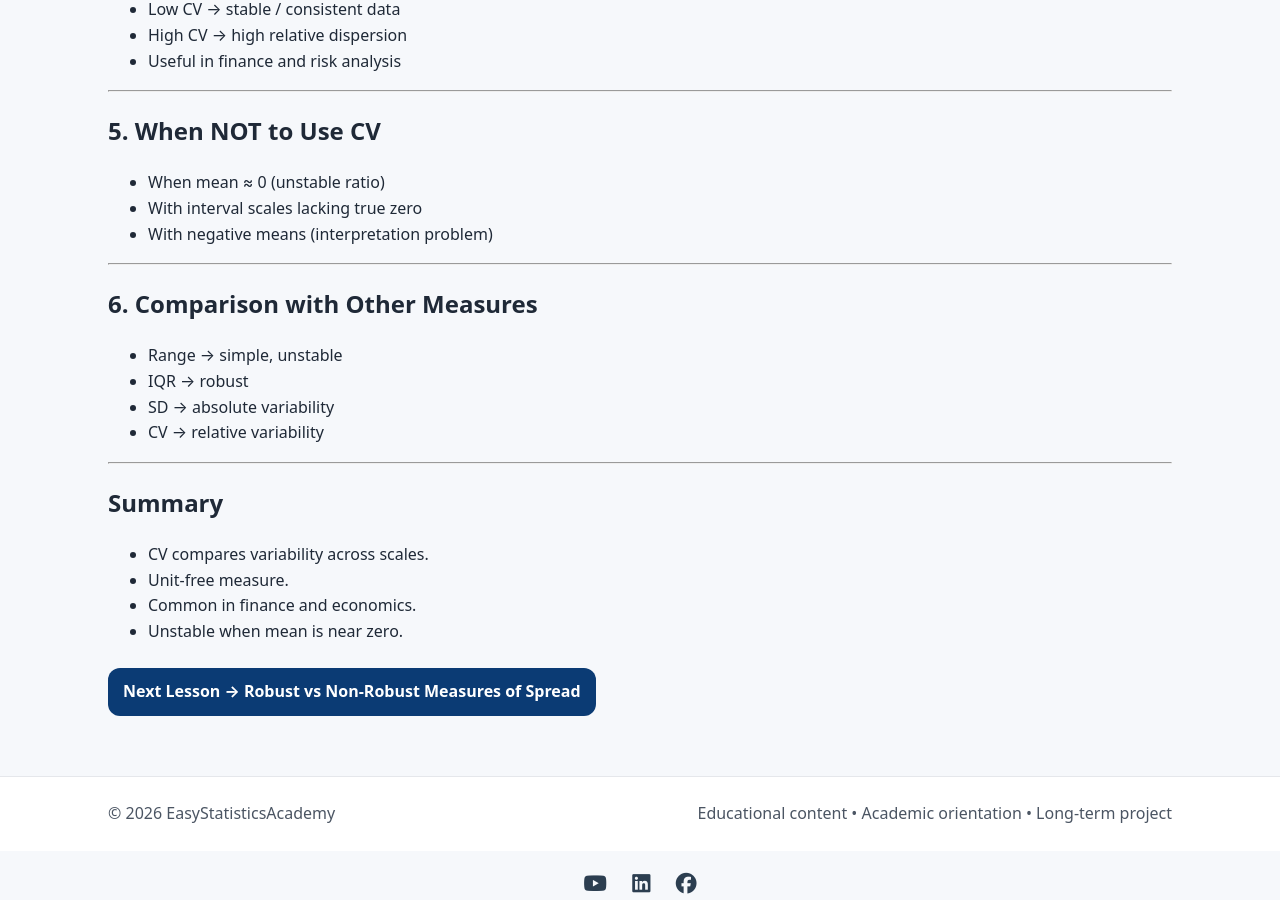
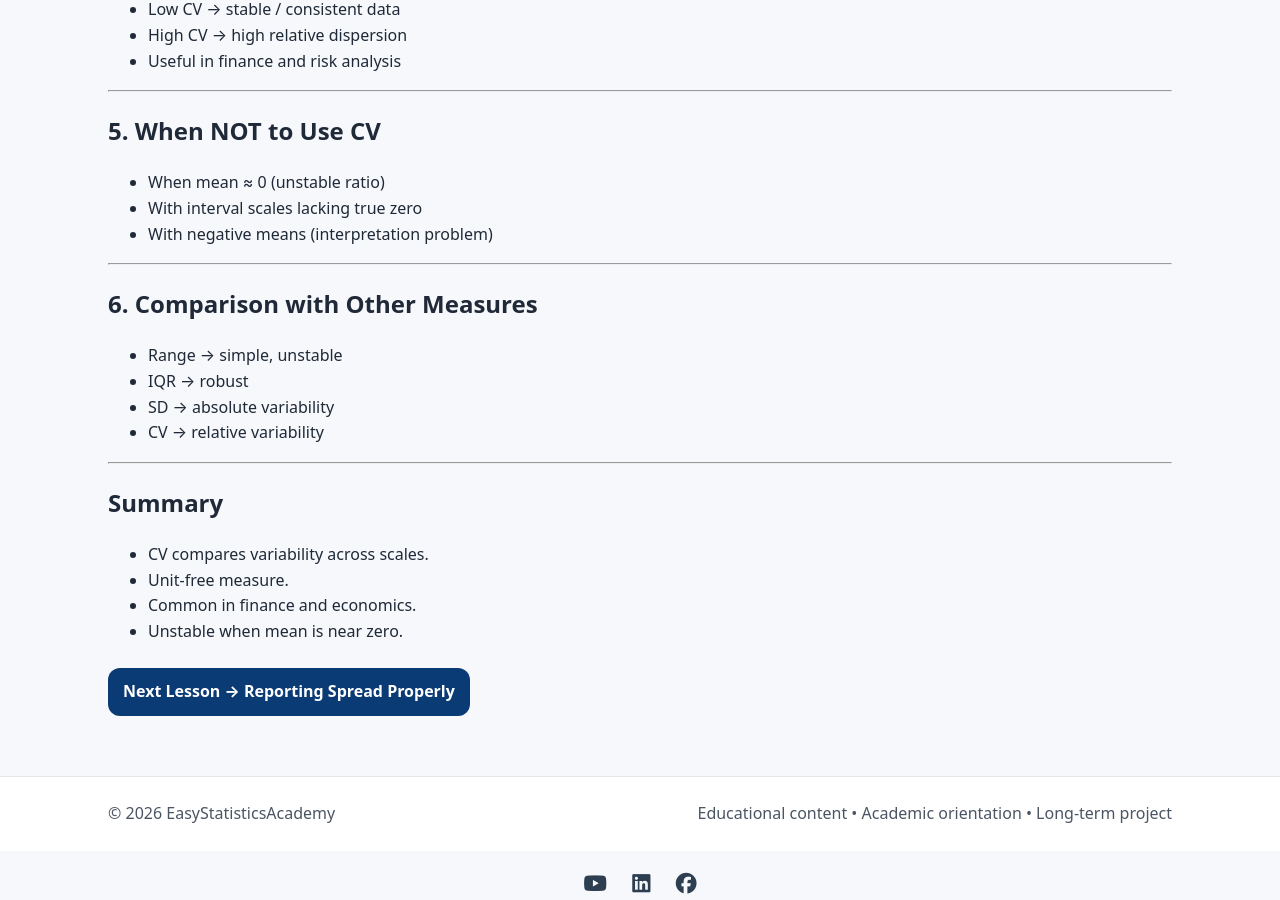
Before and after one commit to ammar-homaida-statistics/easystatisticsacademy, a Jekyll site: the page built from descriptive/spread/coefficient-of-variation/index.md, in a window 1280 px wide and 900 px high, scrolled down 1555 px. Built offline with Jekyll 4.4.1, drawn with Linux system fonts in a browser that asks for light colours.

Commit message:
fix the next button

```diff
--- a/descriptive/spread/coefficient-of-variation/index.md
+++ b/descriptive/spread/coefficient-of-variation/index.md
@@ -155,8 +155,8 @@ sidebar: false
 </section>
 
 <section class="section section-slim">
-  <a class="btn" href="/descriptive/spread/robust-vs-non-robust-spread/">
-    Next Lesson → Robust vs Non-Robust Measures of Spread
+  <a class="btn" href="/descriptive/spread/reporting-spread-properly/">
+    Next Lesson → Reporting Spread Properly
   </a>
 </section>
 
```
